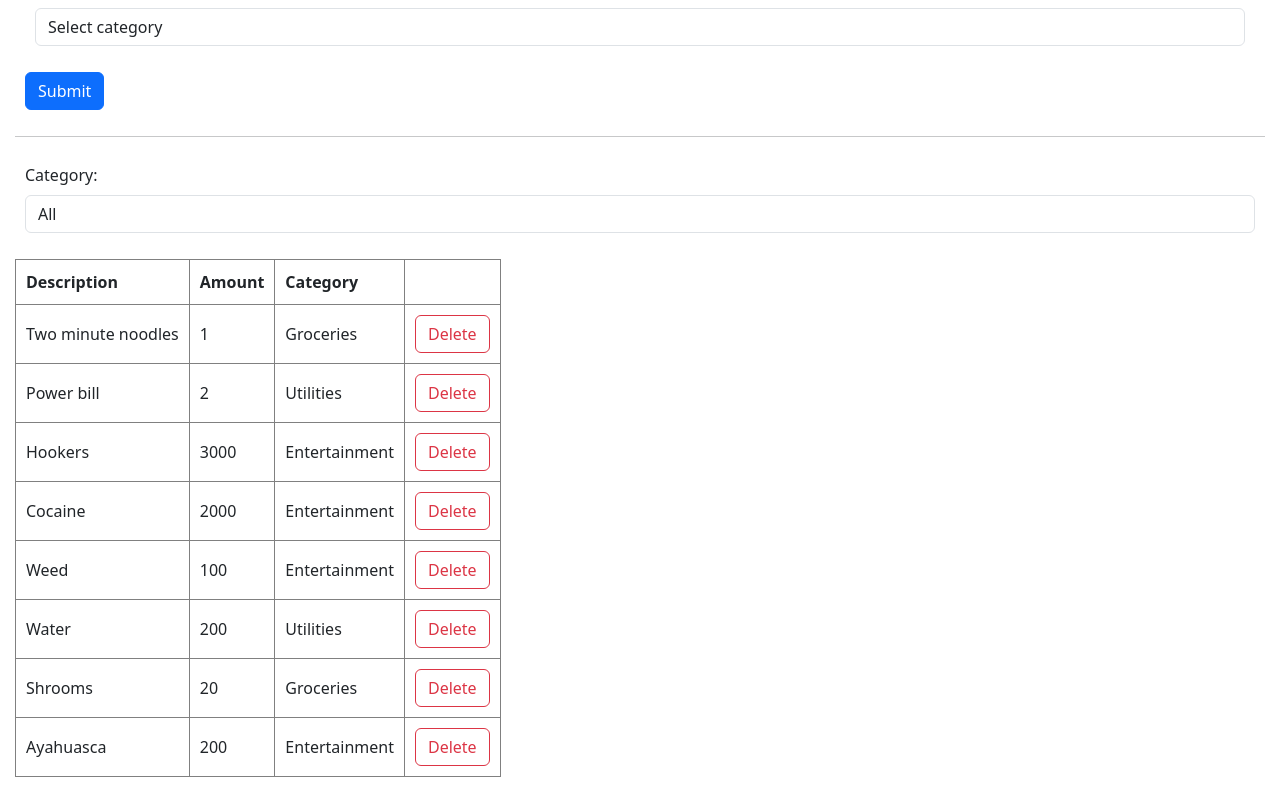
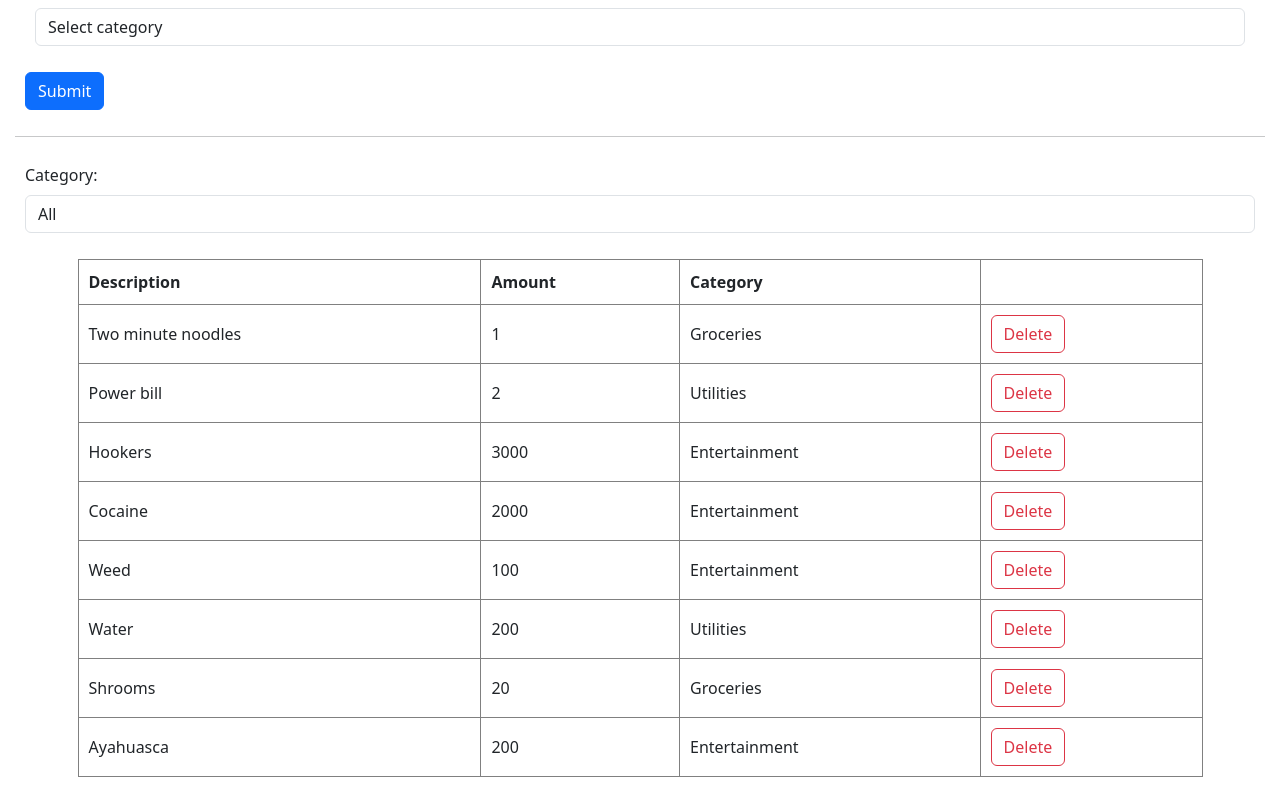
Before and after one commit to IanKulin/mosh-expense, a React (Vite) app: page / in a window 1280 px wide. Shown: the part 271-1063 px from the top of the page. Built offline with nearby package versions, Linux system fonts and the light colour scheme.

Commit message:
stop controls running out to container edges

```diff
--- a/src/ExpenseList.css
+++ b/src/ExpenseList.css
@@ -1,3 +1,14 @@
 th, td, div {
     padding: 10px;
 }
+
+table {
+
+    width: 90%;
+    margin: 0 auto;
+}
+
+.category-selector {
+    width: 90%;
+    margin: 0 auto;
+}
```
